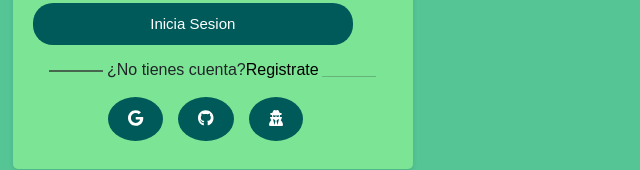
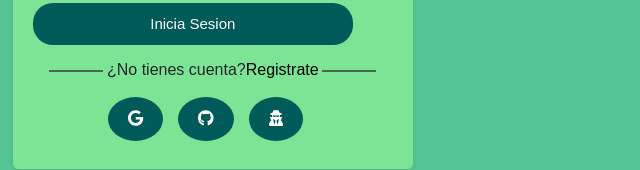
Before and after one commit to vazqueznahuel/Clementina, a React (Create React App) app: page / in a window 1280 px wide. Shown: the part 478-648 px from the top of the page, without its empty margins (0-640 px from the left). Built offline with nearby package versions, Linux system fonts and the light colour scheme; no server answers.

Commit message:
Cambiando nombre de clase en login

```diff
--- a/src/components/login/login.jsx
+++ b/src/components/login/login.jsx
@@ -108,7 +108,7 @@ function Login(props) {
                         Registrate
                     </Link>
         </h6>
-      <hr className='Line-separator-2ConfigPers' />
+      <hr className='Line-separator' />
       </div>
 
       <div className='div-botones'>
```
